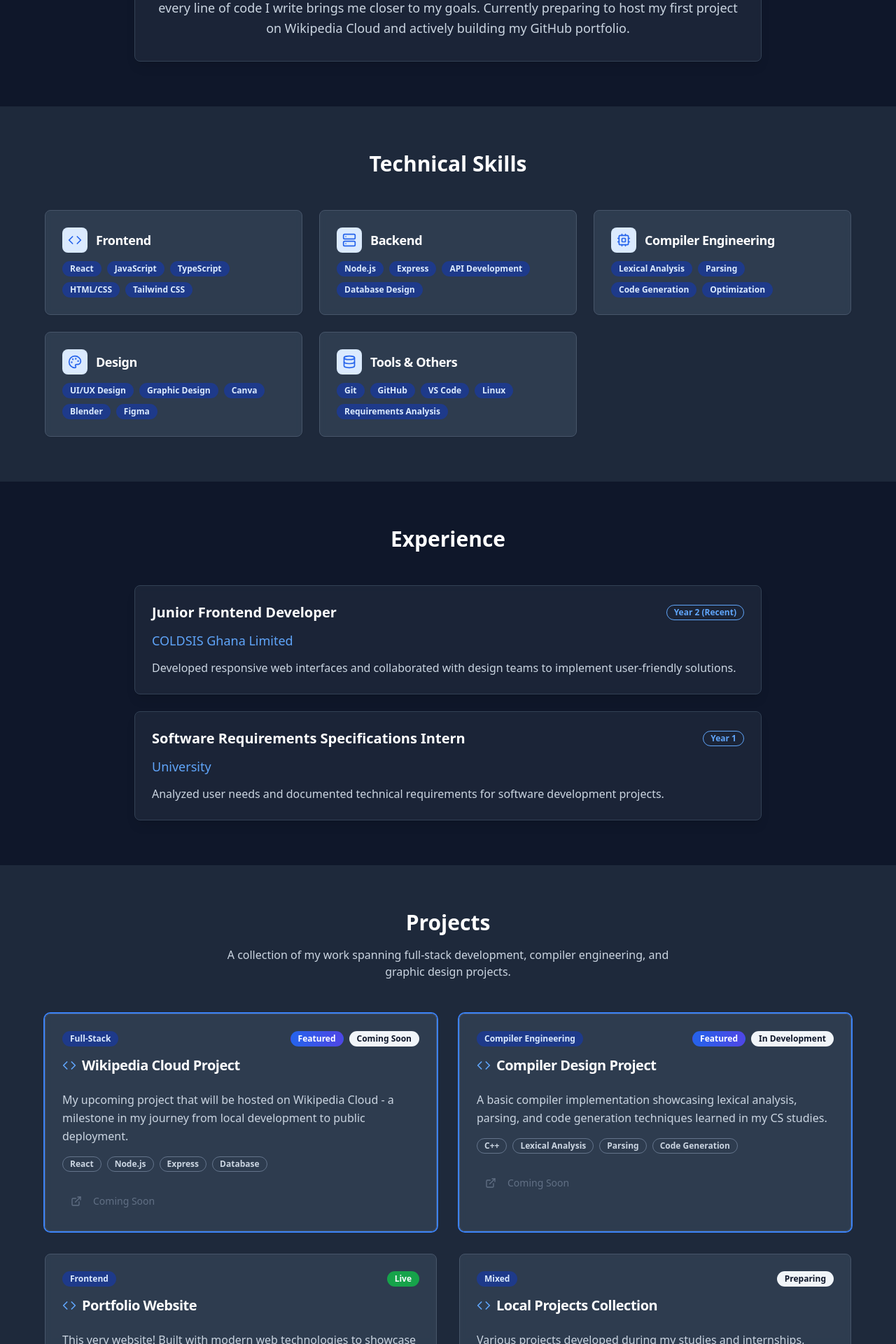
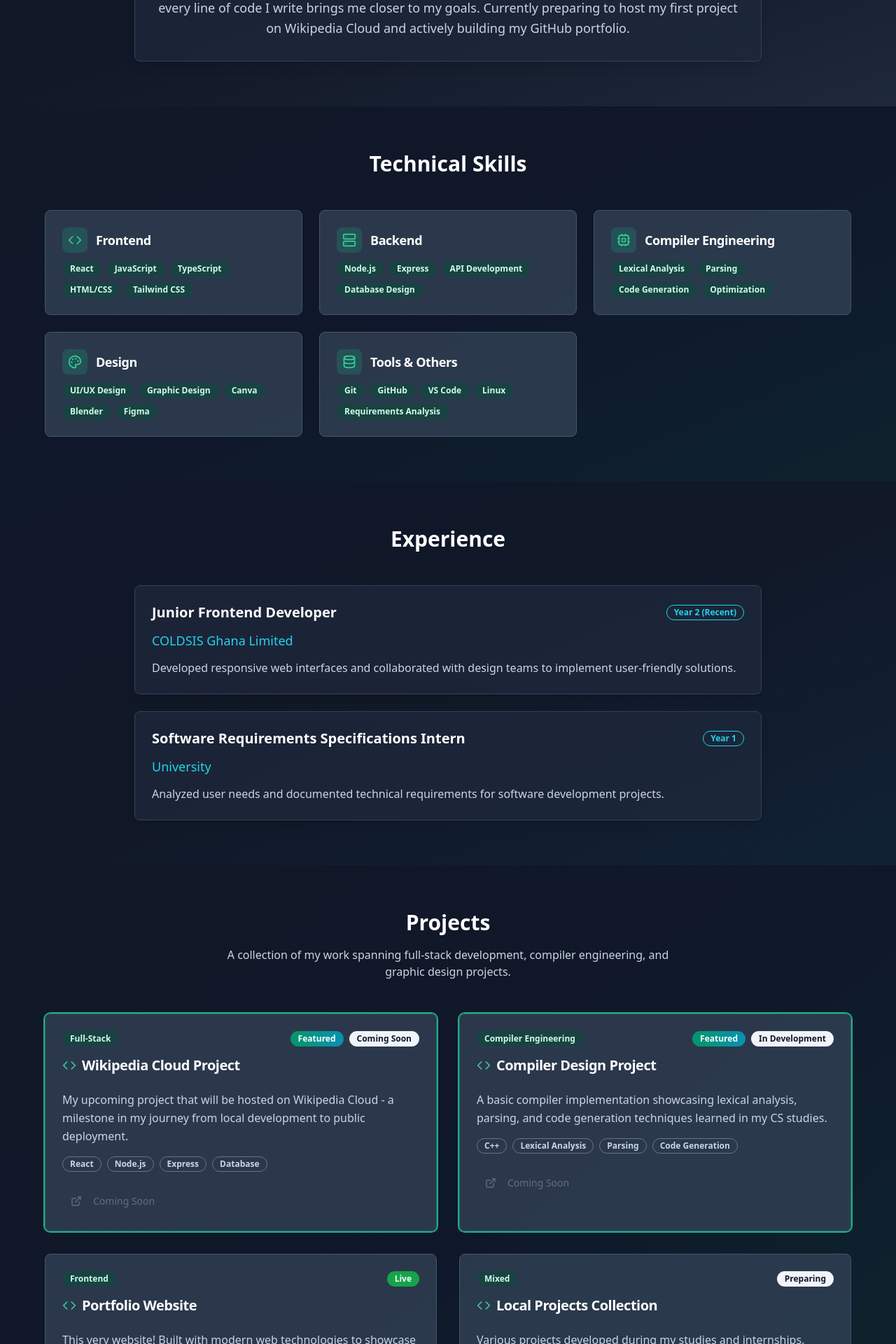
Before and after one commit to devzone-creator/devzone-creator-portfolio, a React (Vite) app: page / in a window 1280 px wide. Shown: the part 880-2800 px from the top of the page at 70% size. Built offline with nearby package versions, Linux system fonts and the light colour scheme; no server answers; the database is empty.

Commit message:
Refactor: Apply logo-inspired background
Apply background styles similar to the logo to the main content sections.

```diff
--- a/src/components/AboutSection.tsx
+++ b/src/components/AboutSection.tsx
@@ -3,7 +3,7 @@ import { Card, CardContent } from "@/components/ui/card";
 
 const AboutSection = () => {
   return (
-    <section className="py-16 container mx-auto px-6 bg-slate-900">
+    <section className="py-16 container mx-auto px-6 bg-gradient-to-br from-slate-900 via-gray-900 to-slate-800">
       <div className="max-w-4xl mx-auto">
         <h2 className="text-3xl font-bold text-center mb-12 text-white">About Me</h2>
         <Card className="bg-slate-800/80 backdrop-blur-sm border-slate-700 shadow-lg">
--- a/src/components/CurrentFocusSection.tsx
+++ b/src/components/CurrentFocusSection.tsx
@@ -4,14 +4,14 @@ import { Card, CardContent, CardHeader, CardTitle } from "@/components/ui/card";
 
 const CurrentFocusSection = () => {
   return (
-    <section className="py-16 bg-slate-900">
+    <section className="py-16 bg-gradient-to-br from-slate-900 via-gray-900 to-emerald-900/20">
       <div className="container mx-auto px-6">
         <h2 className="text-3xl font-bold text-center mb-12 text-white">Current Focus</h2>
         <div className="max-w-4xl mx-auto grid grid-cols-1 md:grid-cols-2 gap-8">
           <Card className="bg-slate-800/80 backdrop-blur-sm border-slate-700 shadow-lg">
             <CardHeader>
               <CardTitle className="flex items-center gap-3 text-white">
-                <ExternalLink className="w-6 h-6 text-blue-400" />
+                <ExternalLink className="w-6 h-6 text-emerald-400" />
                 Upcoming Project
               </CardTitle>
             </CardHeader>
@@ -26,7 +26,7 @@ const CurrentFocusSection = () => {
           <Card className="bg-slate-800/80 backdrop-blur-sm border-slate-700 shadow-lg">
             <CardHeader>
               <CardTitle className="flex items-center gap-3 text-white">
-                <Github className="w-6 h-6 text-blue-400" />
+                <Github className="w-6 h-6 text-emerald-400" />
                 GitHub Journey
               </CardTitle>
             </CardHeader>
--- a/src/components/ExperienceSection.tsx
+++ b/src/components/ExperienceSection.tsx
@@ -19,7 +19,7 @@ const ExperienceSection = () => {
   ];
 
   return (
-    <section className="py-16 bg-slate-900">
+    <section className="py-16 bg-gradient-to-br from-slate-900 via-gray-900 to-cyan-900/20">
       <div className="container mx-auto px-6">
         <h2 className="text-3xl font-bold text-center mb-12 text-white">Experience</h2>
         <div className="max-w-4xl mx-auto space-y-6">
@@ -28,9 +28,9 @@ const ExperienceSection = () => {
               <CardContent className="p-6">
                 <div className="flex flex-col md:flex-row md:items-center md:justify-between mb-3">
                   <h3 className="text-xl font-semibold text-white">{exp.role}</h3>
-                  <Badge variant="outline" className="w-fit mt-2 md:mt-0 border-blue-400 text-blue-400">{exp.period}</Badge>
+                  <Badge variant="outline" className="w-fit mt-2 md:mt-0 border-cyan-400 text-cyan-400">{exp.period}</Badge>
                 </div>
-                <h4 className="text-lg text-blue-400 font-medium mb-3">{exp.company}</h4>
+                <h4 className="text-lg text-cyan-400 font-medium mb-3">{exp.company}</h4>
                 <p className="text-slate-300 leading-relaxed">{exp.description}</p>
               </CardContent>
             </Card>
--- a/src/components/PhilosophySection.tsx
+++ b/src/components/PhilosophySection.tsx
@@ -3,11 +3,11 @@ import { Card, CardContent } from "@/components/ui/card";
 
 const PhilosophySection = () => {
   return (
-    <section className="py-16 bg-slate-800">
+    <section className="py-16 bg-gradient-to-br from-gray-900 via-slate-900 to-cyan-900/20">
       <div className="container mx-auto px-6">
         <div className="max-w-4xl mx-auto text-center">
           <h2 className="text-3xl font-bold mb-8 text-white">My Philosophy</h2>
-          <Card className="bg-gradient-to-r from-blue-600 to-indigo-600 text-white border-0">
+          <Card className="bg-gradient-to-r from-emerald-600 to-cyan-600 text-white border-0">
             <CardContent className="p-8">
               <blockquote className="text-xl italic font-medium leading-relaxed">
                 "I code not for money, but for the pure enthusiasm and passion of building something meaningful.
--- a/src/components/ProjectsSection.tsx
+++ b/src/components/ProjectsSection.tsx
@@ -53,7 +53,7 @@ const ProjectsSection = () => {
   ];
 
   return (
-    <section className="py-16 bg-slate-800">
+    <section className="py-16 bg-gradient-to-br from-gray-900 via-slate-900 to-emerald-900/30">
       <div className="container mx-auto px-6">
         <h2 className="text-3xl font-bold text-center mb-4 text-white">Projects</h2>
         <p className="text-center text-slate-300 mb-12 max-w-2xl mx-auto">
@@ -62,15 +62,15 @@ const ProjectsSection = () => {
 
         <div className="max-w-6xl mx-auto grid grid-cols-1 md:grid-cols-2 gap-8">
           {projects.map((project, index) => (
-            <Card key={index} className={`hover:shadow-lg transition-all duration-300 hover:-translate-y-1 bg-slate-700/80 backdrop-blur-sm border-slate-600 ${project.featured ? 'ring-2 ring-blue-500' : ''}`}>
+            <Card key={index} className={`hover:shadow-lg transition-all duration-300 hover:-translate-y-1 bg-slate-700/80 backdrop-blur-sm border-slate-600 ${project.featured ? 'ring-2 ring-emerald-500' : ''}`}>
               <CardHeader>
                 <div className="flex items-center justify-between mb-2">
-                  <Badge variant="secondary" className="bg-blue-900 text-blue-100">
+                  <Badge variant="secondary" className="bg-emerald-900/50 text-emerald-100">
                     {project.category}
                   </Badge>
                   <div className="flex gap-2">
                     {project.featured && (
-                      <Badge className="bg-gradient-to-r from-blue-600 to-indigo-600 text-white">
+                      <Badge className="bg-gradient-to-r from-emerald-600 to-cyan-600 text-white">
                         Featured
                       </Badge>
                     )}
@@ -83,7 +83,7 @@ const ProjectsSection = () => {
                   </div>
                 </div>
                 <CardTitle className="text-xl leading-tight flex items-center gap-2 text-white">
-                  <Code className="w-5 h-5 text-blue-400" />
+                  <Code className="w-5 h-5 text-emerald-400" />
                   {project.title}
                 </CardTitle>
               </CardHeader>
@@ -128,7 +128,7 @@ const ProjectsSection = () => {
         </div>
 
         <div className="text-center mt-12">
-          <Button size="lg" className="bg-gradient-to-r from-blue-600 to-indigo-600 hover:from-blue-700 hover:to-indigo-700" asChild>
+          <Button size="lg" className="bg-gradient-to-r from-emerald-600 to-cyan-600 hover:from-emerald-700 hover:to-cyan-700" asChild>
             <a href="https://github.com/devzone-creator" target="_blank" rel="noopener noreferrer">
               <Github className="w-5 h-5 mr-2" />
               View All Projects on GitHub
--- a/src/components/SkillsSection.tsx
+++ b/src/components/SkillsSection.tsx
@@ -13,7 +13,7 @@ const SkillsSection = () => {
   ];
 
   return (
-    <section className="py-16 bg-slate-800">
+    <section className="py-16 bg-gradient-to-br from-gray-900 via-slate-900 to-emerald-900/20">
       <div className="container mx-auto px-6">
         <h2 className="text-3xl font-bold text-center mb-12 text-white">Technical Skills</h2>
         <div className="max-w-6xl mx-auto grid grid-cols-1 md:grid-cols-2 lg:grid-cols-3 gap-6">
@@ -21,7 +21,7 @@ const SkillsSection = () => {
             <Card key={index} className="hover:shadow-lg transition-all duration-300 hover:-translate-y-1 bg-slate-700/80 backdrop-blur-sm border-slate-600">
               <CardHeader className="pb-3">
                 <CardTitle className="flex items-center gap-3 text-lg text-white">
-                  <div className="p-2 bg-blue-100 rounded-lg text-blue-600">
+                  <div className="p-2 bg-emerald-500/20 rounded-lg text-emerald-400">
                     {skillGroup.icon}
                   </div>
                   {skillGroup.category}
@@ -30,7 +30,7 @@ const SkillsSection = () => {
               <CardContent>
                 <div className="flex flex-wrap gap-2">
                   {skillGroup.items.map((skill, skillIndex) => (
-                    <Badge key={skillIndex} variant="secondary" className="bg-blue-900 text-blue-100 hover:bg-blue-800">
+                    <Badge key={skillIndex} variant="secondary" className="bg-emerald-900/50 text-emerald-100 hover:bg-emerald-800/50">
                       {skill}
                     </Badge>
                   ))}
```
